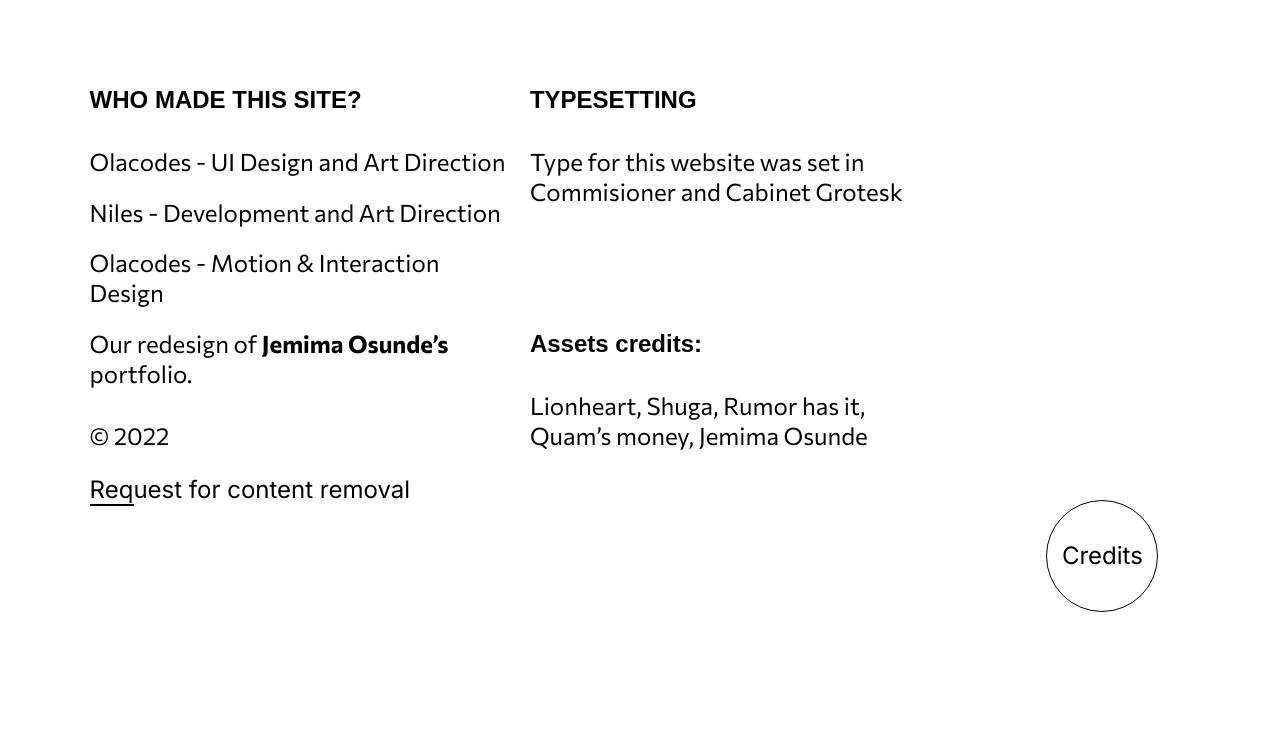
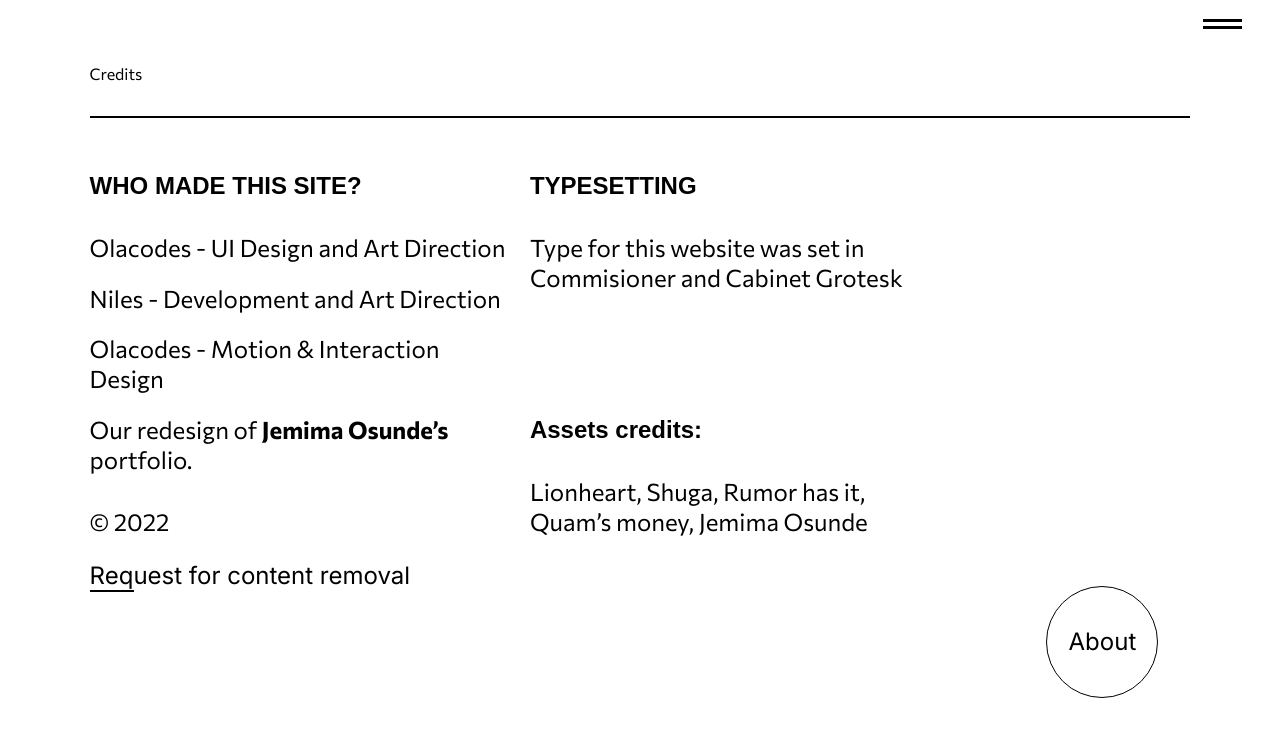
Before and after one commit to nilesjamex/jemima2, a Vue app: page /credit in a window 1280 px wide. Shown: the top 736 px of the page. Built offline with nearby package versions, Linux system fonts and the light colour scheme; a web font is replaced by a local one.

Commit message:
added nav to component

```diff
--- a/src/components/credit/Index.vue
+++ b/src/components/credit/Index.vue
@@ -1,19 +1,35 @@
 <template>
+<div class="cover"></div>
+<Nav />
 <Intro />
 </template>
 
 <script>
 import Intro from './Intro.vue'
+import Nav from './Nav.vue'
+import { gsap } from 'gsap'
 export default {
     components: {
-        Intro
+        Intro,
+        Nav
+    },
+    mounted() {
+        gsap.to('.cover', {
+            duration: 0.4,
+            opacity: 1,
+            y: "-100%",
+            delay: 0.7
+        })
     }
 }
 </script>
 
-<style scoped>
-div {
-height: 80%;
-    background-color: black;
+<style lang="scss" scoped>
+.cover {
+    position: absolute;
+    height: 100vh;
+    width: 100%;
+    background-color: #000000;
+    overflow: hidden;
 }
 </style>
--- a/src/components/credit/Intro.vue
+++ b/src/components/credit/Intro.vue
@@ -1,6 +1,10 @@
 <template>
 <section class="intro">
     <div class="intro--box">
+        <div class="intro--intro">
+              <h5>Credits</h5>
+              <div class="line"></div>
+          </div>
         <div class="intro--credit--container">
             <div class="intro--credit">
                 <h4>WHO MADE THIS SITE?</h4>
@@ -50,7 +54,7 @@
         <div class="link">
             <div class="link--rounded">
                   <h5>
-                      <router-link to="/">Credits</router-link>
+                      <router-link to="/about">About</router-link>
                       </h5>
               </div>
         </div>
@@ -60,7 +64,9 @@
 
 <script>
 export default {
-
+    mounted() {
+        window.scrollTo(0,0)
+    }
 }
 </script>
 
@@ -68,7 +74,19 @@ export default {
 @import '@/styles/mixin';
 @import '@/styles/typography';
 .intro {
-    padding: 4rem 7%;
+    padding: 1rem 7%;
+}
+.intro--intro {
+    h5 {
+        @include film {
+            color: #000000
+        }
+    }
+    .line {
+        width: 100%;
+        border: 1px solid #000000;
+        margin: 2rem 0;
+    }
 }
 .intro--credit--container {
     display: grid;
--- /dev/null
+++ b/src/components/credit/Nav.vue
@@ -0,0 +1,34 @@
+<template>
+  <nav>
+      <div class="block">
+          <div class="line"></div>
+          <div class="line"></div>
+      </div>
+  </nav>
+</template>
+
+<script>
+export default {
+
+}
+</script>
+
+<style lang="scss" scoped>
+@import '@/styles/mixin';
+nav {
+    height: 6vh;
+    background-color: transparent;
+    padding: 0.1rem 3%;
+    @include flex(flex-end, center)
+}
+.block {
+    display: block;
+    cursor: pointer;
+    .line {
+        width: 39px;
+        height: 3px;
+        background-color: #000000;
+        margin: 0.2rem 0;
+    }
+}
+</style>
```
